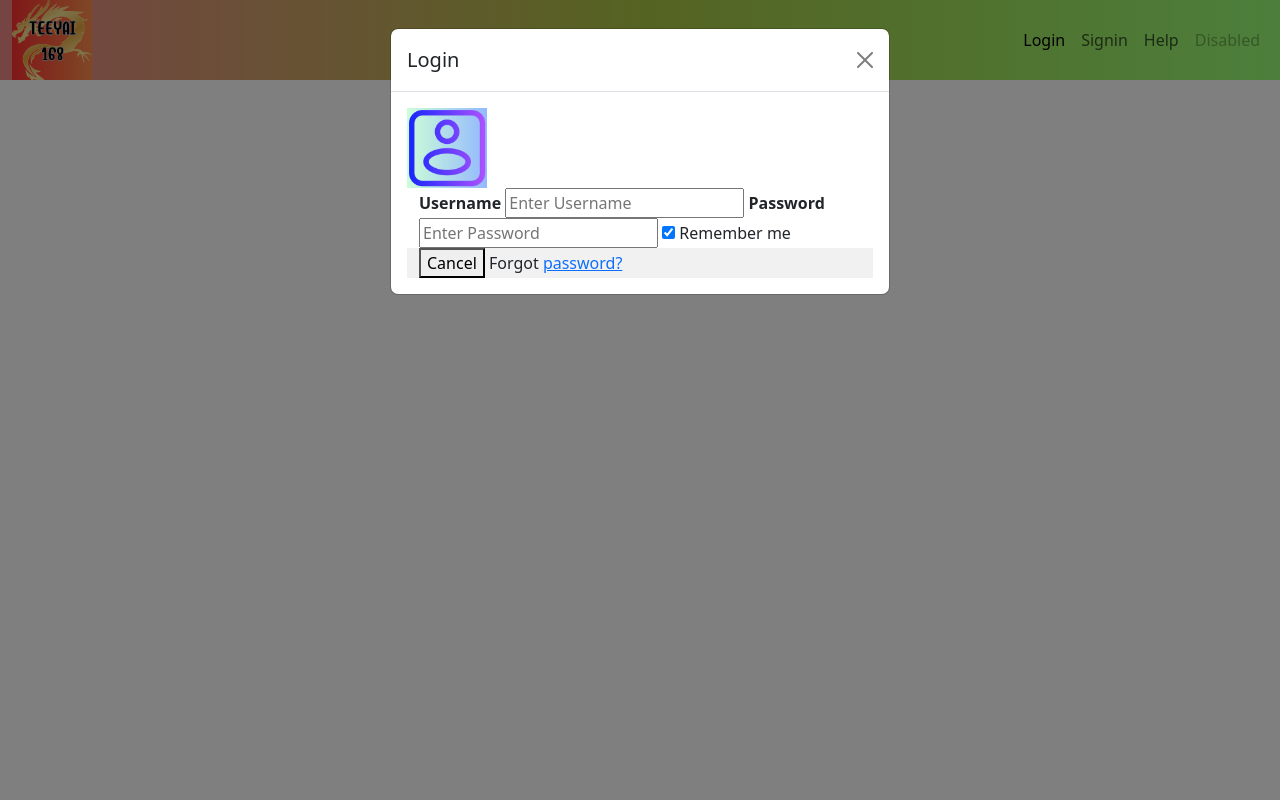
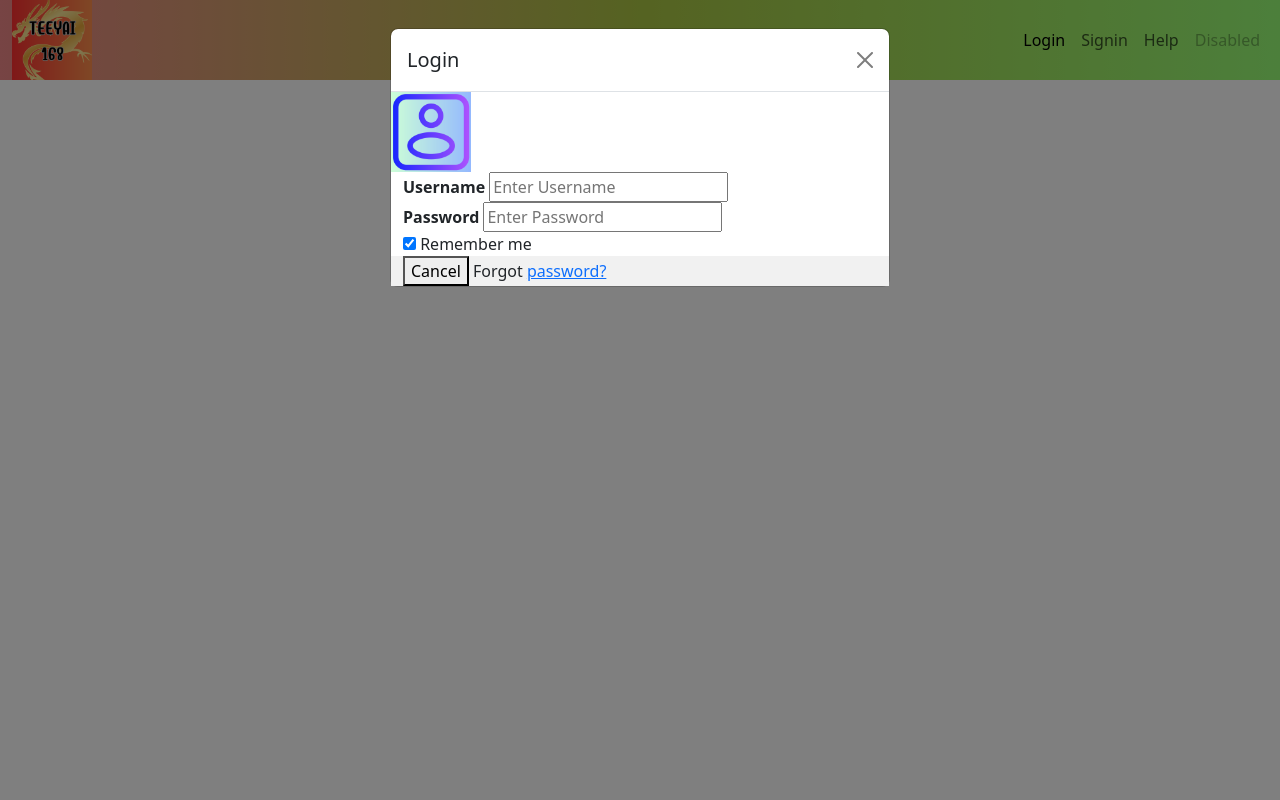
Before and after one commit to Jedex2/teeyai168-web, a Flask app: page / in a window 1280 px wide, after a click on "Login". Run offline with Flask 3, Linux system fonts and the light colour scheme.

Commit message:
Update index.html

```diff
--- a/templates/index.html
+++ b/templates/index.html
@@ -18,7 +18,7 @@
             width: 80px; /* ปรับค่าตามที่คุณต้องการ */
             height: auto; /* รักษาสัดส่วน */
         }
-        .modal-body img {
+        .imgcontainer img {
           width: 80px; /* ปรับค่าตามที่คุณต้องการ */
           height: auto; /* รักษาสัดส่วน */
         }
@@ -67,24 +67,27 @@
                     <h5 class="modal-title" id="loginModalLabel">Login</h5>
                     <button type="button" class="btn-close" data-bs-dismiss="modal" aria-label="Close"></button>
                 </div>
-                <div class="modal-body">
-                    <!-- Your login form goes here -->
-                    <form action="action_page.php" method="post">
-                        <!-- Your existing form elements here -->
+                <!--here-->
                 <div class="imgcontainer">
                   <img src="user.png" alt="Avatar" class="avatar">
               </div>
               <div class="container">
+                  <div class="row">
+                      <div class="col">
                           <label for="uname"><b>Username</b></label>
                           <input type="text" placeholder="Enter Username" name="uname" required>
-
+                      </div>
+                      <div class="col">
                           <label for="psw"><b>Password</b></label>
                           <input type="password" placeholder="Enter Password" name="psw" required>
-
+                      </div>
+                  </div>
                   <label>
                       <input type="checkbox" checked="checked" name="remember"> Remember me
                   </label>
               </div>
+
+                        <!--here-->
                         <div class="container" style="background-color:#f1f1f1">
                             <button type="button" class="cancelbtn">Cancel</button>
                             <span class="psw">Forgot <a href="#">password?</a></span>
```
Lines whose indentation alone changed are shown as unchanged.
